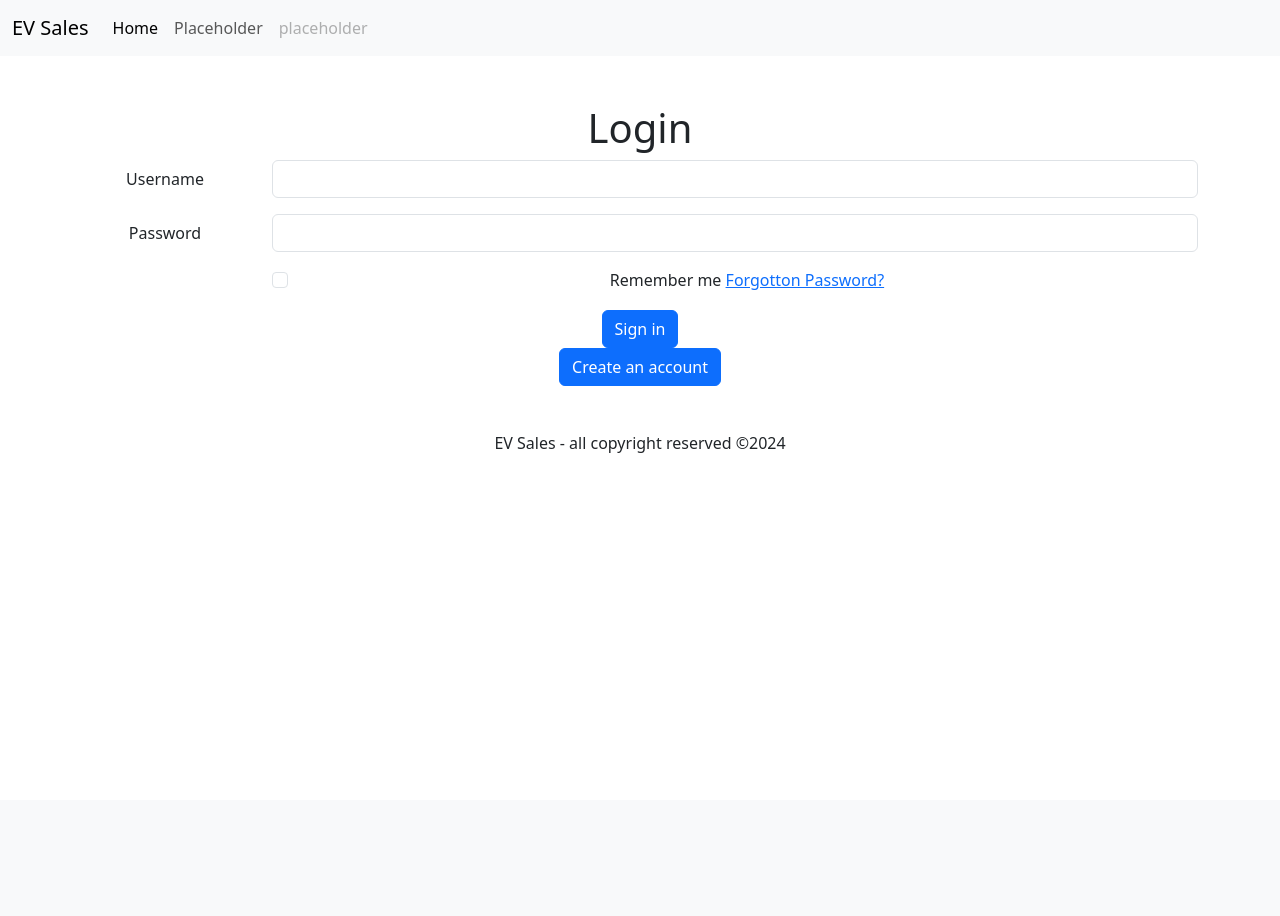
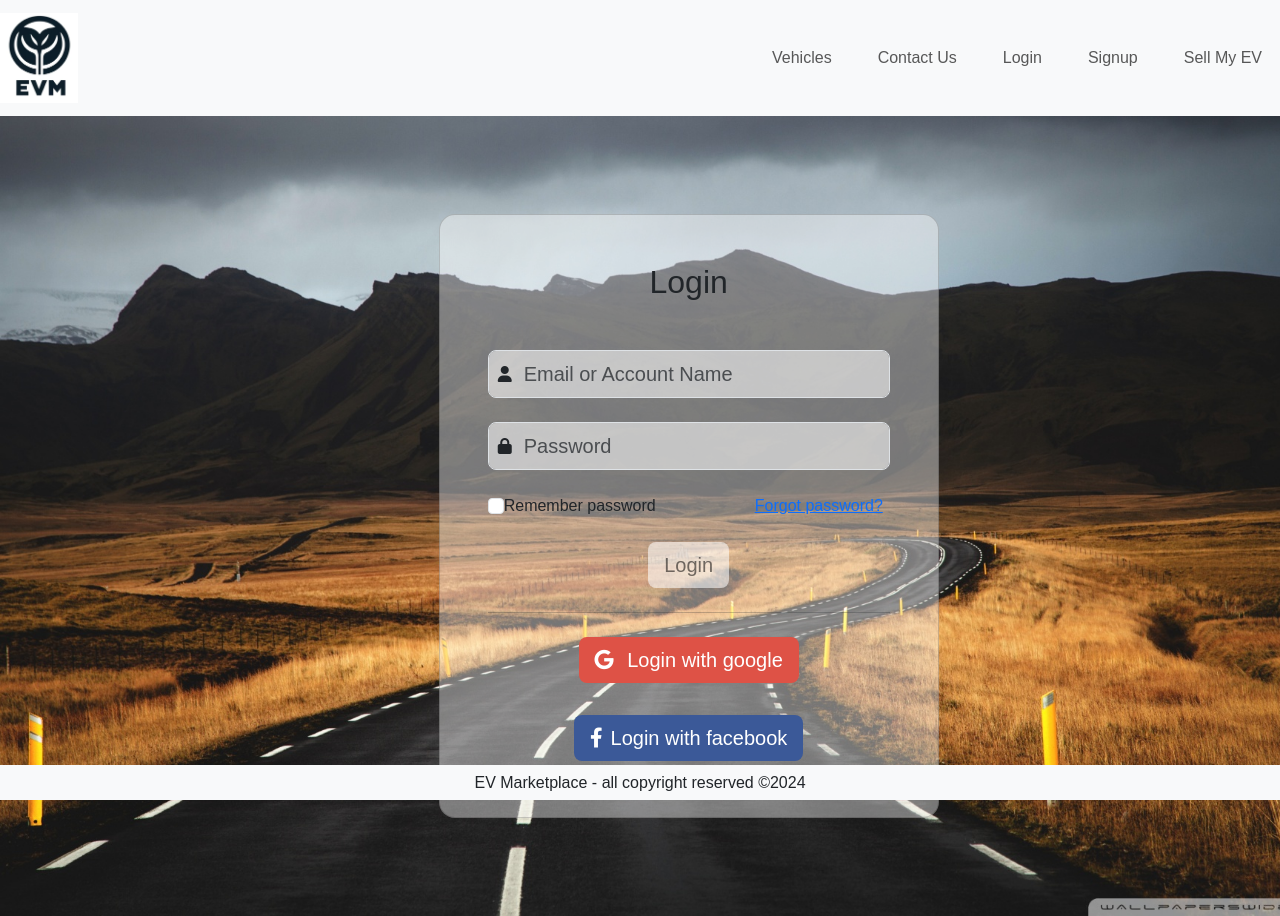
Before and after one commit to imran072/request-forum-app, a Flask app: page /login in a window 1280 px wide. Before the commit the page ends 453 px from the top, so only its background shows below. Run offline with Flask 3, Linux system fonts and the light colour scheme.

Commit message:
Refined the login form.

```diff
--- a/app/templates/login.html
+++ b/app/templates/login.html
@@ -1,115 +1,96 @@
 <!DOCTYPE html>
 <html lang="en">
-<head>
+<head><script type="text/javascript" src="/___vscode_livepreview_injected_script"></script>
     <meta charset="UTF-8">
     <meta name="viewport" content="width=device-width, initial-scale=1.0">
     <title>Login | EVSales</title>
+    <link rel="stylesheet" href="https://cdnjs.cloudflare.com/ajax/libs/font-awesome/6.0.0-beta3/css/all.min.css">
     <link href="https://cdn.jsdelivr.net/npm/bootstrap@5.3.3/dist/css/bootstrap.min.css" rel="stylesheet" integrity="sha384-QWTKZyjpPEjISv5WaRU9OFeRpok6YctnYmDr5pNlyT2bRjXh0JMhjY6hW+ALEwIH" crossorigin="anonymous">
-    <link rel="stylesheet" href="css/styles-login.css">
+    <link rel="stylesheet" href="../static/css/main_webpage.css">
 </head>
 <body>
     <header>
-        <nav class="navbar navbar-expand-lg bg-body-tertiary">
-            <div class="container-fluid">
-              <button class="navbar-toggler" type="button" data-bs-toggle="collapse" data-bs-target="#navbarTogglerDemo01" aria-controls="navbarTogglerDemo01" aria-expanded="false" aria-label="Toggle navigation">
+      <nav class="navbar navbar-expand-lg navbar-light bg-light">
+        <div>
+        <a href="/">
+            <img src="../img/Website_Logo.png" alt="EV Marketplace" id="website_logo" class="navbar-brand">
+        </a>
+      </div>
+        <button class="navbar-toggler" type="button" data-bs-toggle="collapse" data-bs-target="#navbarNav" aria-controls="navbarNav" aria-expanded="false" aria-label="Toggle navigation">
             <span class="navbar-toggler-icon"></span>
         </button>
-              <div class="collapse navbar-collapse" id="navbarTogglerDemo01">
-                <a class="navbar-brand" href="#">EV Sales</a>
+        <div class="collapse navbar-collapse" id="navbarNav">
             <ul class="navbar-nav me-auto mb-2 mb-lg-0">
-                  <li class="nav-item">
-                    <a class="nav-link active" aria-current="page" href="#">Home</a>
-                  </li>
-                  <li class="nav-item">
-                    <a class="nav-link" href="#">Placeholder</a>
-                  </li>
-                  <li class="nav-item">
-                    <a class="nav-link disabled" aria-disabled="true">placeholder</a>
-                  </li>
+                <li class="nav-item"><a class="nav-link" href="search.html">Vehicles</a></li>
+                <li class="nav-item"><a class="nav-link" href="#">Contact Us</a></li>
+                <li class="nav-item"><a class="nav-link" href="login.html">Login</a></li>
+                <li class="nav-item"><a class="nav-link" href="signup.html">Signup</a></li>
+                <li class="nav-item"><a class="nav-link" href="#" class="sell">Sell My EV</a></li>
             </ul>
-                <!-- <form class="d-flex" role="search">
-                  <input class="form-control me-2" type="search" placeholder="Search" aria-label="Search">
-                  <button class="btn btn-outline-success" type="submit">Search</button>
-                </form> -->
-              </div>
         </div>
     </nav>
     </header>
 
     <main>
-        <!--login form-->
-        <div class="container text-center pt-5">
-            <div id= "logintitle" class = "row">
-                <h1>Login</h1>
+        <section class="vh-100" style="background-image: url('../img/background.jpg');
+        background-size: cover;
+        background-position: center;">
+          <div class="container py-5 h-100">
+            <div class="row d-flex justify-content-center align-items-center h-100">
+              <div class="col-12 col-md-8 col-lg-6 col-xl-5">
+                <div class="card shadow-2-strong" style="border-radius: 1rem; background-color: rgba(255, 255, 255, 0.411); min-width:500px;" >
+                  <div class="card-body p-5 text-center">
+
+                    <h2 class="mb-5">Login</h2>
+
+                    <div data-mdb-input-init class="form-outline mb-4" style="position: relative;">
+                      <i class="fa fa-user" style="position: absolute; left: 10px; top: 50%; transform: translateY(-50%);"></i>
+                      <input type="email" id="typeEmailX-2" class="form-control form-control-lg" style="padding-left: 35px; background-color: rgba(255, 255, 255, 0.561);" placeholder="Email or Account Name" />
                     </div>
-            <form>
-                <div class="row mb-3">
-                  <label for="inputEmail3" class="col-sm-2 col-form-label">Username</label>
-                  <div class="col-sm-10">
-                    <input type="email" class="form-control" id="inputEmail3">
+
+
+                    <div data-mdb-input-init class="form-outline mb-4" style="position: relative;">
+                      <i class="fa fa-lock" style="position: absolute; left: 10px; top: 50%; transform: translateY(-50%);"></i>
+                      <input type="email" id="typeEmailX-2" class="form-control form-control-lg" style="padding-left: 35px; background-color: rgba(255, 255, 255, 0.561);" placeholder="Password"/>
                     </div>
+
+                    <!-- Checkbox -->
+                    <div class="form-check d-flex justify-content-start mb-4" style="display: inline-block;">
+                      <input class="form-check-input" type="checkbox" value="" id="form1Example3" />
+                      <label class="form-check-label" for="form1Example3"> Remember password </label>
+                      <a class="form-check-label" for="form1Example3" style="margin-left: 99px;"> Forgot password? </a>
+
                     </div>
-                <div class="row mb-3">
-                  <label for="inputPassword3" class="col-sm-2 col-form-label">Password</label>
-                  <div class="col-sm-10">
-                    <input type="password" class="form-control" id="inputPassword3">
-                  </div>
-                </div>
-                <!-- <fieldset class="row mb-3">
-                  <legend class="col-form-label col-sm-2 pt-0"><!--radio--></legend>
-                  <!-- <div class="col-sm-10">
-                    <div class="form-check">
-                      <input class="form-check-input" type="radio" name="gridRadios" id="gridRadios1" value="option1" checked>
-                      <label class="form-check-label" for="gridRadios1">
-                        Remember me
-                      </label>
-                    </div> -->
-                    <!-- <div class="form-check">
-                      <input class="form-check-input" type="radio" name="gridRadios" id="gridRadios2" value="option2">
-                      <label class="form-check-label" for="gridRadios2">
-                        Second radio
-                      </label>
-                    </div>
-                    <div class="form-check disabled">
-                      <input class="form-check-input" type="radio" name="gridRadios" id="gridRadios3" value="option3" disabled>
-                      <label class="form-check-label" for="gridRadios3">
-                        Third disabled radio
-                      </label>
-                    </div>
-                  </div>
-                 </fieldset> -->
-                <div class="row mb-3">
-                  <div class="col-sm-10 offset-sm-2">
-                    <div class="form-check">
-                      <input class="form-check-input" type="checkbox" id="gridCheck1">
-                      <label class="form-check-label" for="gridCheck1">
-                        Remember me
-                      </label>
-                      <a href="Forgottonpassword.html">Forgotton Password?</a>
+
+                    <button data-mdb-button-init data-mdb-ripple-init class="btn btn-primary btn-lg btn-block" type="submit" style="background-color: rgba(255, 255, 255, 0.561);border: hidden;color: rgba(0, 0, 0, 0.537);">Login</button>
+
+                    <hr class="my-4">
+
+                    <button data-mdb-button-init data-mdb-ripple-init class="btn btn-lg btn-block btn-secondary mb-2" style="background-color: #de5246; border: hidden;"
+                      type="submit"><i class="fab fa-google me-2"></i> Login with google</button><br/><br/>
+                    <button data-mdb-button-init data-mdb-ripple-init class="btn btn-lg btn-block btn-primary mb-2" style="background-color: #3b5998;border: hidden;"
+                      type="submit"><i class="fab fa-facebook-f me-2"></i>Login with facebook</button>
+
                   </div>
                 </div>
               </div>
-                <div class="col-12">
-                  <button type="submit" class="btn btn-primary">Sign in</button>
             </div>
-                <div class = "col-12">
-                  <button type="submit" class="btn btn-primary">Create an account</button>
           </div>
-              </form>
+        </section>
 
-        </div>
 
         <section id="footer">
-        <footer>
-          <div class="container text-center pt-5">
+          <footer class="footer fixed-bottom bg-body-tertiary">
+              <div class="container text-center pt-2">
                   <div class="row gx-5">
                       <div class="col">
-                <h6>EV Sales - all copyright reserved ©2024</h6>
+                          <h6>EV Marketplace - all copyright reserved ©2024</h6>
                       </div>
                   </div>
               </div>
           </footer>
       </section>
+
     </main>
 
 
```
Lines whose indentation alone changed are shown as unchanged.
